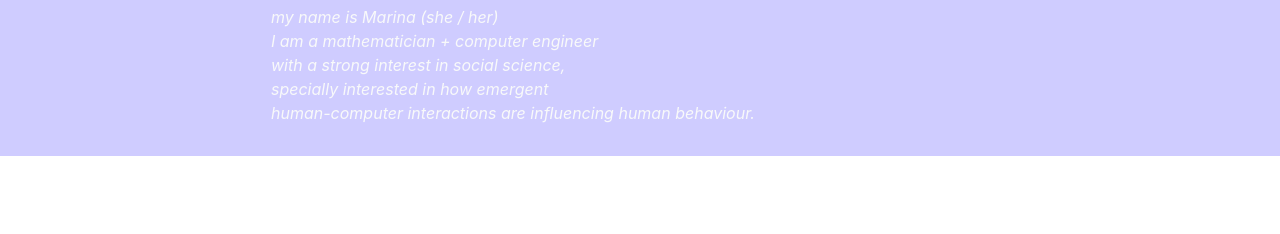
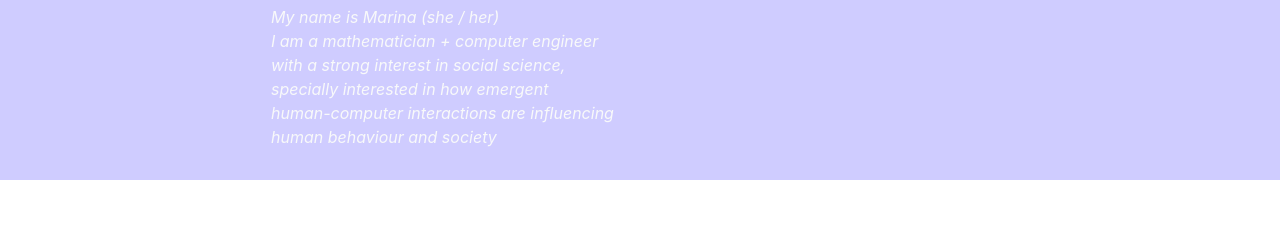
Before and after one commit to ealmenzar/ealmenzar.github.io, a website: page index.html in a window 1280 px wide. Shown: the part 251-485 px from the top of the page. Drawn offline with Linux system fonts and the light colour scheme; some icons are missing; files whose address does not match are found by name; a web font is replaced by a local one.

Commit message:
Update index.html

```diff
--- a/index.html
+++ b/index.html
@@ -66,7 +66,7 @@
   <header class="bg-primary text-white">
     <div class="container text-center">
     	<h1 style="text-align: left">hello!</h1>
- 		<p class="subtitle">my name is Marina (she / her)<br>I am a mathematician + computer engineer<br>with a strong interest in social science,<br>specially interested in how emergent<br>human-computer interactions are influencing human behaviour.</p>
+ 		<p class="subtitle">My name is Marina (she / her)<br>I am a mathematician + computer engineer<br>with a strong interest in social science,<br>specially interested in how emergent<br>human-computer interactions are influencing<br>human behaviour and society</p>
     </div>
   </header>
 
```
